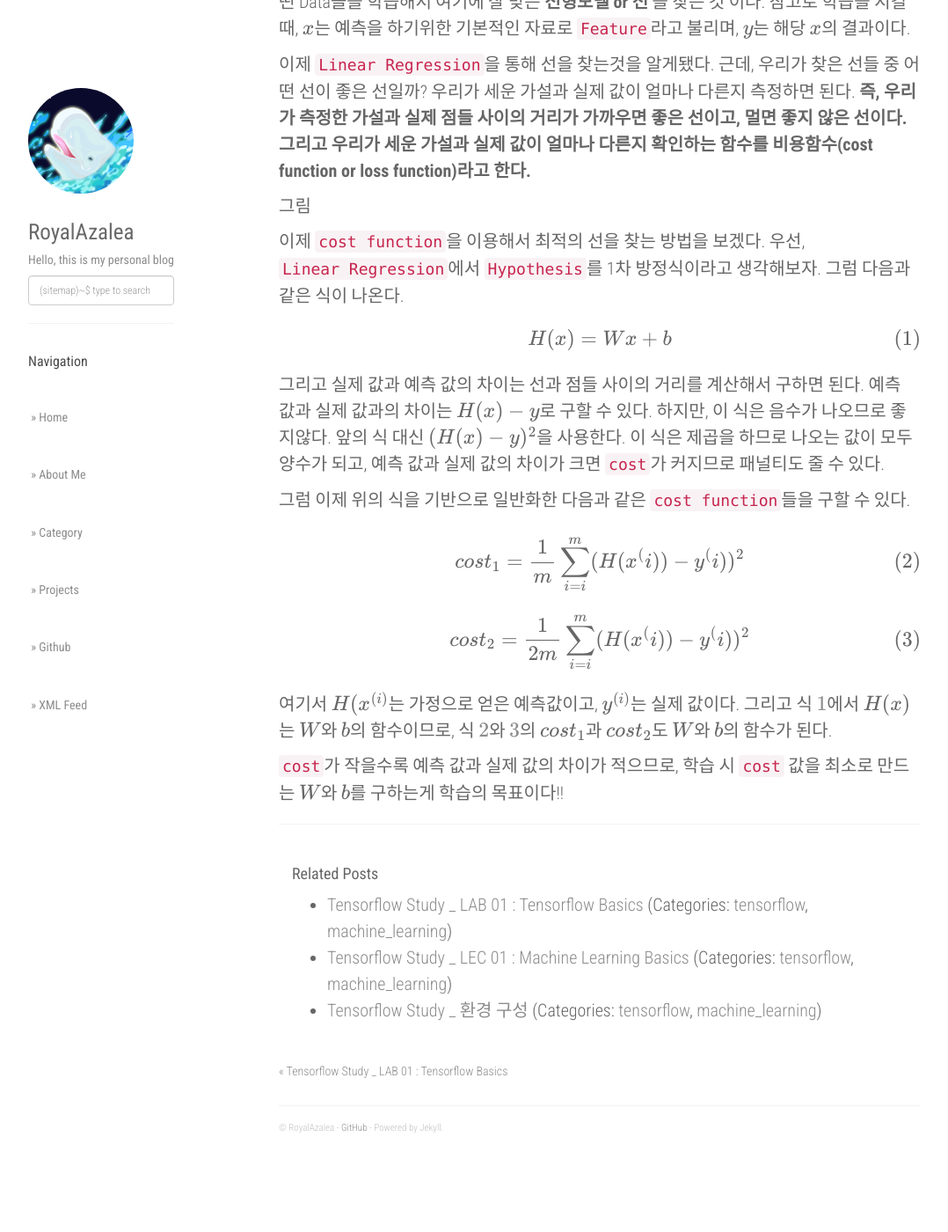
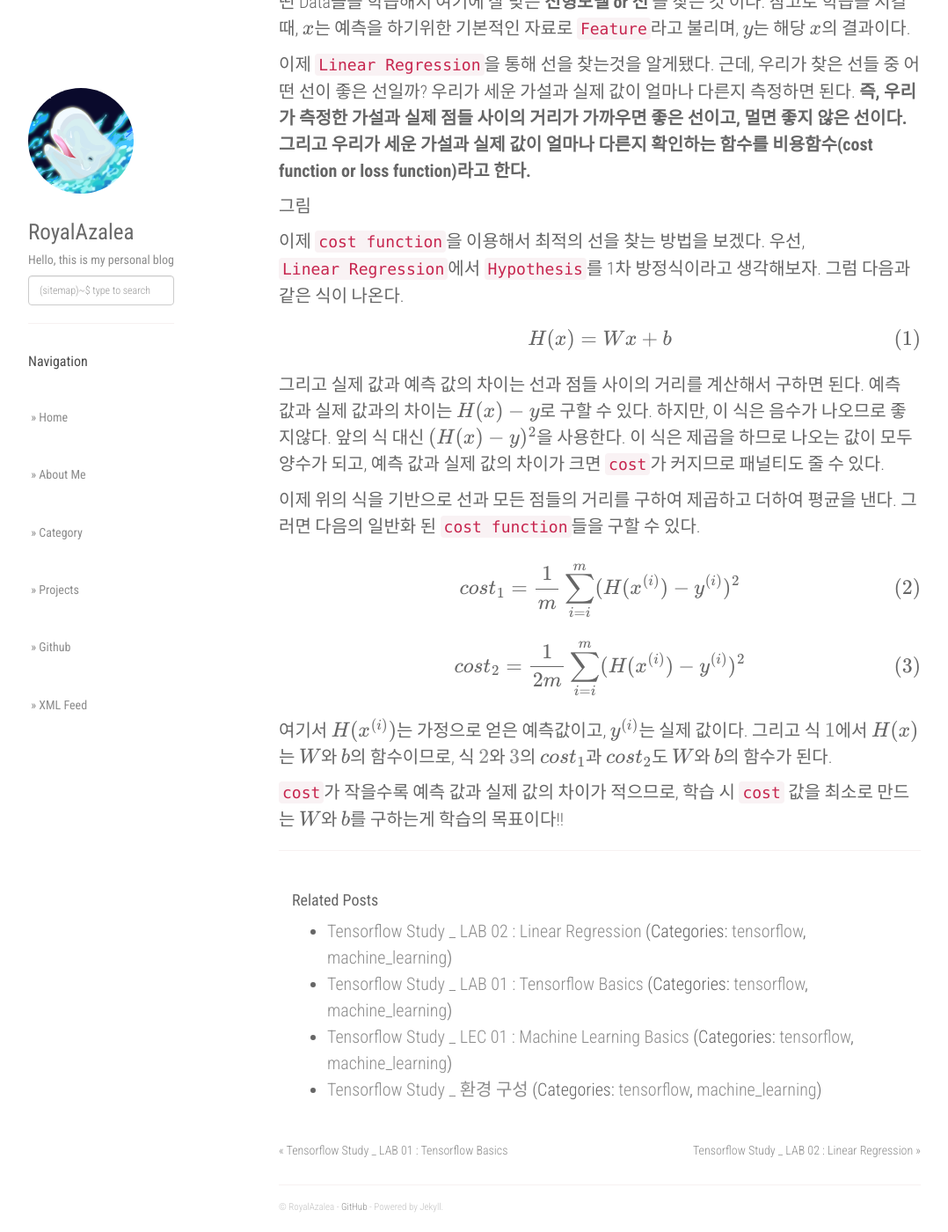
Before and after one commit to RoyalAzalea/RoyalAzalea.github.io, a Jekyll site: the page built from _posts/tensorflow-study/2017-08-28-tensorflow-study.md, in a window 1280 px wide and 1400 px high, scrolled down 410 px. Shown: the whole window at 88% size, without its empty margins (53-1131 px from the left). Built offline with Jekyll 4.4.1, drawn with Linux system fonts in a browser that asks for light colours; nearby versions of some CDN libraries; formulas are drawn with MathJax 3; before the commit the page ends 1720 px from its top, so only the background shows below that; some of the changed lines change nothing that is shown.

Commit message:
update_post

````diff
--- a/_posts/tensorflow-study/2017-08-28-tensorflow-study.md
+++ b/_posts/tensorflow-study/2017-08-28-tensorflow-study.md
@@ -50,19 +50,20 @@
 패널티도 줄 수 있다.
 
 
-그럼 이제 위의 식을 기반으로 일반화한 다음과 같은 `cost function`들을 구할 수 있다.
+이제 위의 식을 기반으로 선과 모든 점들의 거리를 구하여 제곱하고 더하여 평균을
+낸다. 그러면 다음의 일반화 된 `cost function`들을 구할 수 있다.
 
 
 $$
-cost_1 = {1 \over m}\sum_{i=i}^m (H(x^(i)) - y^(i))^2 \label{2}\tag{2}
+cost_1 = {1 \over m}\sum_{i=i}^m (H(x^{(i)}) - y^{(i)})^2 \label{2}\tag{2}
 $$
 
 $$
-cost_2 = {1 \over 2m}\sum_{i=i}^m (H(x^(i)) - y^(i))^2 \label{3}\tag{3}
+cost_2 = {1 \over 2m}\sum_{i=i}^m (H(x^{(i)}) - y^{(i)})^2 \label{3}\tag{3}
 $$
 
 
-여기서 $H(x^{(i)}$는 가정으로 얻은 예측값이고, $y^{(i)}$는 실제 값이다. 그리고
+여기서 $H(x^{(i)})$는 가정으로 얻은 예측값이고, $y^{(i)}$는 실제 값이다. 그리고
 식 $\ref{1}$에서 $H(x)$는 $W$와 $b$의 함수이므로, 식 $\ref{2}$와 $\ref{3}$의
 $cost_1$과 $cost_2$도 $W$와 $b$의 함수가 된다.
 
--- /dev/null
+++ b/_posts/tensorflow-study/2017-08-28-tensorflow-study2.md
@@ -0,0 +1,120 @@
+---
+layout: post
+title: "Tensorflow Study _ LAB 02 : Linear Regression"
+date: 2017-08-28
+categories: [tensorflow, machine_learning]
+---
+
+`Tensorflow`를 사용하여 `Linear Regression`을 구현해보자. 구현 과정은 다음과 같다.
+
+1. Graph build
+2. Session run
+3. Update
+
+
+## 1. Graph build
+
+- Hypothesis
+  - `tf.Variable`을 이용하여 `Weight`과 `Bias`를 랜덤으로 생성
+  - `random_normal`을 사용할 때 `shape`을 설정해야 함(ex. [1], [1,2])
+  - `Tensorflow` 에서 `Variable`은 기존 프로그래밍 언어의 변수들과는 조금 다른
+  개념이다. `Ternsorflow`가 사용하는 변수로 자체적으로 변경한다.
+  `trainable variable`로 봐도 된다.
+
+- Cost function
+  - `tf.square`를 통해 제곱을 표현
+  - `reduce_mean`이라는 평균을 내주는 함수를 사용
+  - `train`이라는 이름의 노드로 표현
+
+- Minimize
+  - `cost`를 최소화 하기 위해 `GradientDescent`를 사용(여러 방법중 하나로, 현재는 마법처럼 생각하기!)
+  - `learning_rate`는 최소값을 찾기위해 이동하는 단계를 의미
+
+
+## 2. Session run
+
+- 세션을 만든 이후 실행하기 전에 `Tensorflow`의 글로벌 변수 초기화를 시켜줘야 함!
+  - `tf.global_variables_initailizer()` 사용
+
+- 2000번의 step 중 20번에 한번 씩 출력하도록 세팅
+- `train`을 실행시키면 `cost`를 따라 `cost`에 붙은 `hypothesis`등 여러 노드들이 실행됨
+
+## 3. update
+
+- 내부적으로 `W`와 `b`에 대한 값이 업데이트된다.
+
+
+
+**lab_02_01.py**
+
+```python
+# Lab 2 Linear Regression
+import time
+import tensorflow as tf
+tf.set_random_seed(777) # for reproducibility
+
+# Setting X and Y data
+x_train = [1,2,3]
+y_train = [1,2,3]
+
+'''
+W와 b 값을 찾기위해 y_data = x_data * W + b 사용
+이미 W = 1, b = 0 임을 알고 있지만 TensorFlow가 잘 찾는지 확인해보자
+'''
+W = tf.Variable(tf.random_normal([1]), name = 'weight')
+b = tf.Variable(tf.random_normal([1]), name = 'bias')
+
+# Hypothesis 구현
+hypothesis = x_train * W + b
+
+# Cost/loss function 구현
+cost = tf.reduce_mean(tf.square(hypothesis - y_train))
+
+# Minimize
+optimizer = tf.train.GradientDescentOptimizer(learning_rate=0.01)
+train = optimizer.minimize(cost)
+
+# Graph의 session을 만들고 시작(graph의 global 변수들 반드시 초기화 해야함!)
+sess = tf.Session()
+sess.run(tf.global_variables_initializer())
+
+# Fit in line
+start_time = time.time()
+
+for step in range(2001):
+    sess.run(train)
+    if step % 20 == 0:
+        print("step: %s, cost: %s, W: %s, b: %s " % (step, sess.run(cost), sess.run(W), sess.run(b)))
+
+end_time = time.time()
+
+print("total time : " , round((end_time - start_time)*1000), " ms")
+```
+
+
+**result**
+
+```
+step: 0, cost: 2.82329, W: [ 2.12867713], b: [-0.85235667]
+step: 20, cost: 0.190351, W: [ 1.53392804], b: [-1.05059612]
+step: 40, cost: 0.151357, W: [ 1.45725465], b: [-1.02391243]
+ ~
+step: 1920, cost: 1.77484e-05, W: [ 1.00489295], b: [-0.01112291]
+step: 1940, cost: 1.61197e-05, W: [ 1.00466311], b: [-0.01060018]
+step: 1960, cost: 1.46397e-05, W: [ 1.004444], b: [-0.01010205]
+step: 1980, cost: 1.32962e-05, W: [ 1.00423515], b: [-0.00962736]
+step: 2000, cost: 1.20761e-05, W: [ 1.00403607], b: [-0.00917497]
+total time :  361  ms
+
+```
+
+**lab_02_02.py**
+
+```python
+```
+
+
+**result**
+
+```
+```
````
